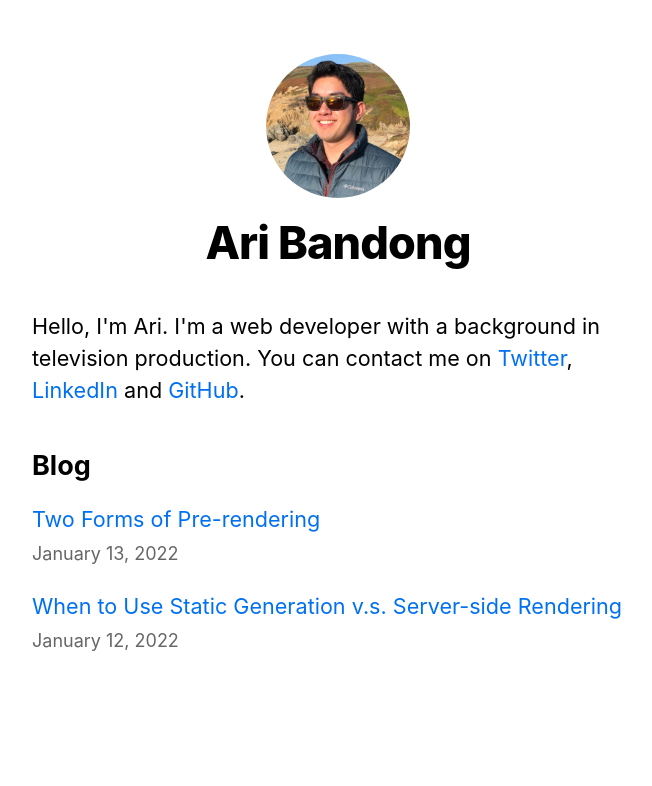
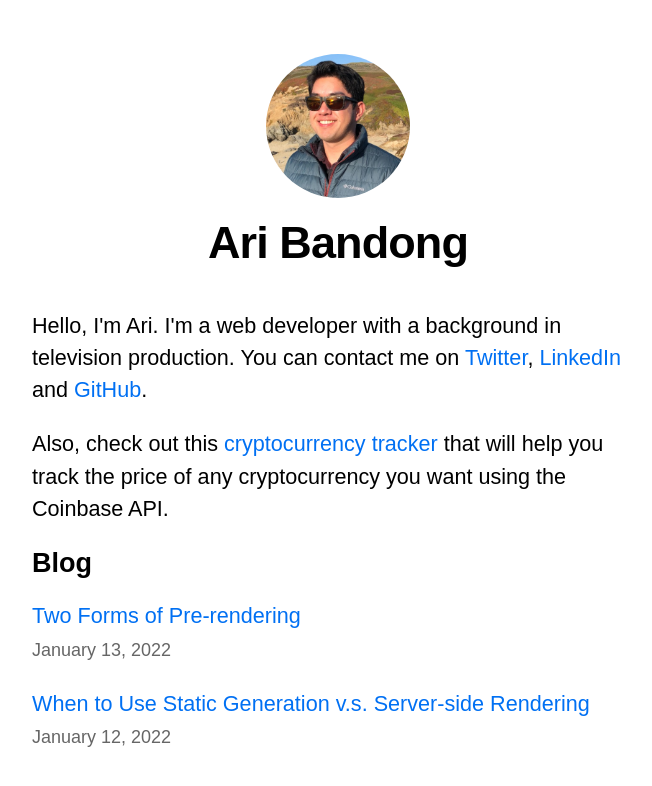
Before and after one commit to ariband5/nextjs-blog, a Next.js app: page / in a window 1280 px wide. Shown: the top 786 px of the page, without its empty margins (302-954 px from the left). Built offline with nearby package versions, Linux system fonts and the light colour scheme.

Commit message:
Crypto Tracker
Added crypto tracker

```diff
--- a/package.json
+++ b/package.json
@@ -10,6 +10,7 @@
   "dependencies": {
     "date-fns": "^2.28.0",
     "gray-matter": "^4.0.3",
+    "isomorphic-fetch": "^3.0.0",
     "next": "^11.0.0",
     "postcss-flexbugs-fixes": "^5.0.2",
     "postcss-preset-env": "^6.7.0",
--- /dev/null
+++ b/pages/api/hello.js
@@ -0,0 +1,3 @@
+export default function handler(req, res) {
+    res.status(200).json({ text: 'Hello' })
+}
--- /dev/null
+++ b/pages/crypto.js
@@ -0,0 +1,90 @@
+import { useState } from "react";
+import Head from "next/head";
+import fetch from "isomorphic-fetch";
+
+const COINBASE_BASE_URL = "https://api.coinbase.com/v2";
+
+const useCoinbaseAPI = () => {
+  // Holds value for search form
+  const [symbol, setSymbol] = useState("");
+
+  // Holds data value of cryptocurrency market data
+  const [data, setData] = useState(null);
+
+  // Holds error messages from Coinbase API
+  const [error, setError] = useState(null);
+
+  return {
+    setSymbol,
+    data,
+    error,
+    getTodayPrice: async () => {
+      try {
+        // No need to make a request if symbol value is empty.
+        if (symbol.trim().length < 1) {
+          setError([{ message: 'Enter a symbol and fiat currency. e.g - BTC-USD' }])
+          return;
+        }
+
+        // Fetch ticker data from Coinbase API
+        const res = await fetch(`${COINBASE_BASE_URL}/prices/${symbol.trim()}/spot`);
+        const { errors, data } = await res.json();
+
+        // IF any errors, set error to state
+        setError(errors);
+
+        // Set ticker data to state
+        setData(data);
+        return;
+      } catch (e) {
+        console.error(e);
+      }
+    }
+  };
+};
+
+export default () => {
+  const { getTodayPrice, setSymbol, data, error } = useCoinbaseAPI();
+
+  // On submit handler
+  const handleSubmit = () => getTodayPrice();
+
+  // On input change handler
+  const handleChange = (e) => setSymbol(e.target.value);
+
+  return (
+    <>
+      <Head>
+        <link rel="stylesheet" href="/styles.css" />
+      </Head>
+      <div className="container">
+        <h2 className="headline">Crypto Tracker</h2>
+        <p>Enter symbol then fiat currency to get prices e.g -  DOGE-USD</p>
+        <div className="rounded-form">
+          <input type="text" placeholder="BTC-USD" onChange={handleChange} />
+        </div>
+        <div className="action-box">
+          <button onClick={handleSubmit}>Search</button>
+        </div>
+      </div>
+      {/*  */}
+      {(error && <h1 className="headline">
+        {error[0].message}
+      </h1>) ||
+        (data && (
+          <div className="container result">
+            {Object.keys(data).map((dataKey, i) => (
+              <div key={`${dataKey}-${i}`} className="card">
+                <h3 className="card-value">
+                  {data[dataKey]}
+                </h3>
+                <p className="card-label">
+                  {dataKey}
+                </p>
+              </div>
+            ))}
+          </div>
+        ))}
+    </>
+  );
+};
--- a/pages/index.js
+++ b/pages/index.js
@@ -21,7 +21,7 @@ export default function Home({ allPostsData}) {
         <title>{siteTitle}</title>
       </Head>
       <section className={utilStyles.headingMd}>
-        <p>Hello, I'm Ari. I'm a web developer with a background in television production. You can contact me on <Link href="https://twitter.com/guywithnosn">Twitter</Link>,<Link href="https://www.linkedin.com/in/ari-bandong/"> LinkedIn</Link> and <Link href="https://github.com/ariband5">GitHub</Link>.</p>
+        <p>Hello, I'm Ari. I'm a web developer with a background in television production. You can contact me on <Link href="https://twitter.com/guywithnosn">Twitter</Link>,<Link href="https://www.linkedin.com/in/ari-bandong/"> LinkedIn</Link> and <Link href="https://github.com/ariband5">GitHub</Link>.</p>Also, check out this<Link href="/crypto"> cryptocurrency tracker</Link> that will help you track the price of any cryptocurrency you want using the Coinbase API.
       </section>
       <section className={`${utilStyles.headingMd} ${utilStyles.padding1px}`}>
         <h2 className={utilStyles.headingLg}>Blog</h2>
--- a/styles/global.css
+++ b/styles/global.css
@@ -24,3 +24,93 @@ img {
     max-width: 100%;
     display: block;
 }
+
+body {
+    font-family: Arial, Helvetica, sans-serif;
+  }
+
+  h2 {
+    margin: 0;
+  }
+
+  input {
+    width: 100%;
+    font-size: 0.875rem;
+    line-height: 1.25rem;
+    padding: 0.5rem 0.75rem;
+    border: 0;
+  }
+
+  input:focus {
+    outline: 0;
+    border: 2px solid #2563eb;
+  }
+
+  button {
+    background-color: rgb(79, 70, 229);
+    display: block;
+    width: 100%;
+    color: #fff;
+    font-weight: 500;
+    outline: 0;
+    padding: 0.5rem 1rem;
+    text-align: center;
+    border-color: transparent;
+    border-radius: 0.375rem;
+    cursor: pointer;
+  }
+
+  button:hover {
+    background-color: rgb(67, 56, 202);
+  }
+
+  .headline {
+    font-size: 1.875rem;
+    line-height: 2.25rem;
+    font-weight: 800;
+    text-align: center;
+  }
+
+  .container {
+    max-width: 28rem;
+    margin: auto;
+  }
+
+  .container.result {
+    margin-top: 1.5rem;
+  }
+
+  .rounded-form {
+    margin-top: 1.5rem;
+    border-radius: 0.375rem;
+    max-width: 28rem;
+    border: 1px solid rgb(209, 213, 219);
+    display: flex;
+    overflow: hidden;
+  }
+
+  .action-box {
+    margin-top: 1.5rem;
+  }
+
+  .card {
+    border: 1px solid #ccc;
+    margin-bottom: 1.5rem;
+    padding: 1.25rem;
+    border-radius: 0.5rem;
+    box-shadow: 0px 3px 3px -2px rgba(0, 0, 0, 0.06),
+      0px 3px 4px 0px rgba(0, 0, 0, 0.042), 0px 1px 8px 0px rgba(0, 0, 0, 0.036);
+  }
+
+  .card-value {
+    font-size: 2rem;
+    margin: 0;
+    margin-bottom: 0.5rem;
+  }
+
+  .card-label {
+    color: rgba(52, 49, 76, 0.54);
+    margin: 0;
+    font-size: 0.875rem;
+    text-transform: capitalize;
+  }
```
Also changed, not shown: 1 other file (tests, documents, lock files or other folders).
